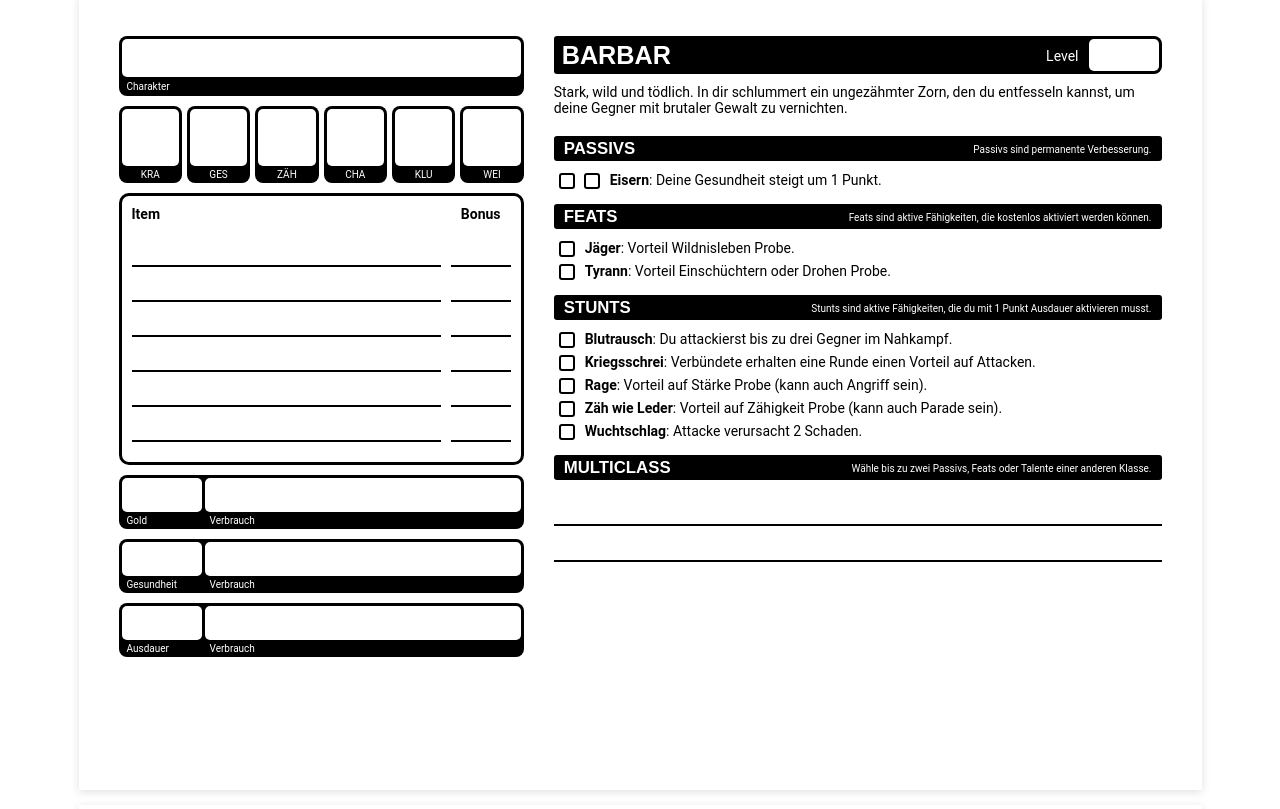
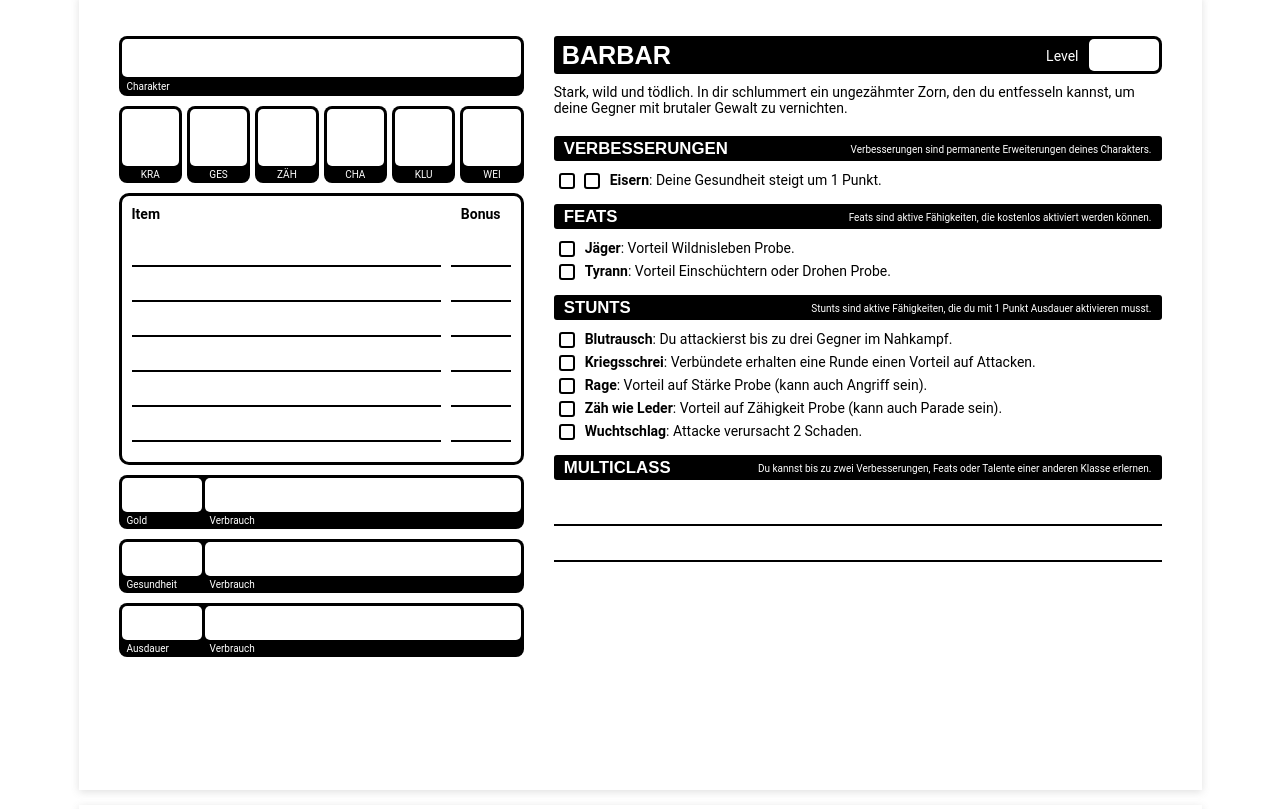
Before and after one commit to Paraldos/dungeoncrawl, a React (Vite) app: page / in a window 1280 px wide. Shown: the part 3325-4134 px from the top of the page. Built offline with nearby package versions, Linux system fonts and the light colour scheme.

Commit message:
Renamed Passivs to Verbesserungen

```diff
--- a/src/components/playbooks/Playbook.jsx
+++ b/src/components/playbooks/Playbook.jsx
@@ -32,8 +32,8 @@ const Playbook = ({ playbook }) => {
           <Title txt={playbook.title} />
           <p>{playbook.description}</p>
           <TalentHeader
-            title="Passivs"
-            description="Passivs sind permanente Verbesserung."
+            title="Verbesserungen"
+            description="Verbesserungen sind permanente Erweiterungen deines Charakters."
           />
           <Talents listOfTalents={playbook.passives} />
 
@@ -50,7 +50,7 @@ const Playbook = ({ playbook }) => {
           <Talents listOfTalents={playbook.stunts} />
           <TalentHeader
             title="Multiclass"
-            description="Wähle bis zu zwei Passivs, Feats oder Talente einer anderen Klasse."
+            description="Du kannst bis zu zwei Verbesserungen, Feats oder Talente einer anderen Klasse erlernen."
           />
           <Multiclass />
         </div>
```
